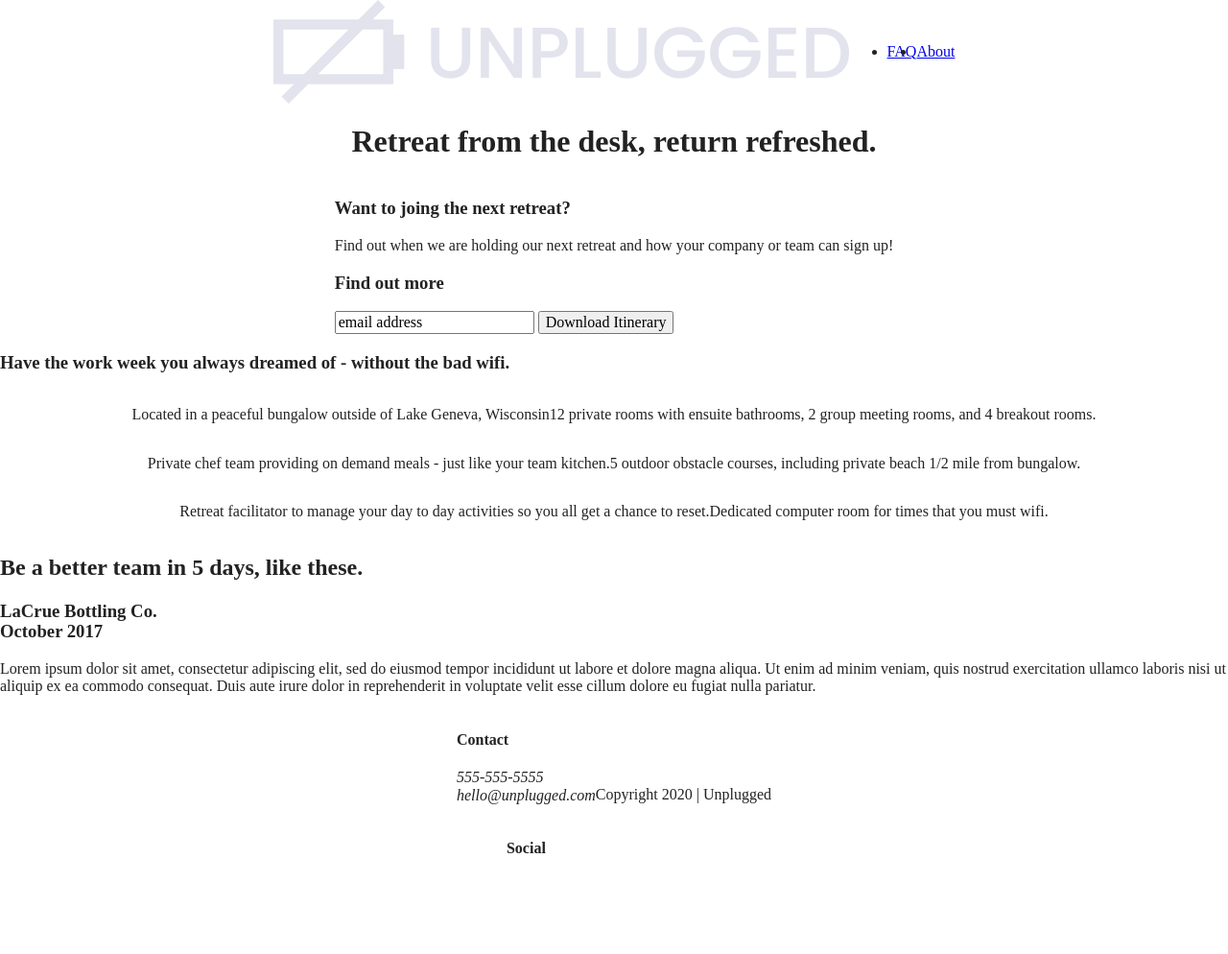
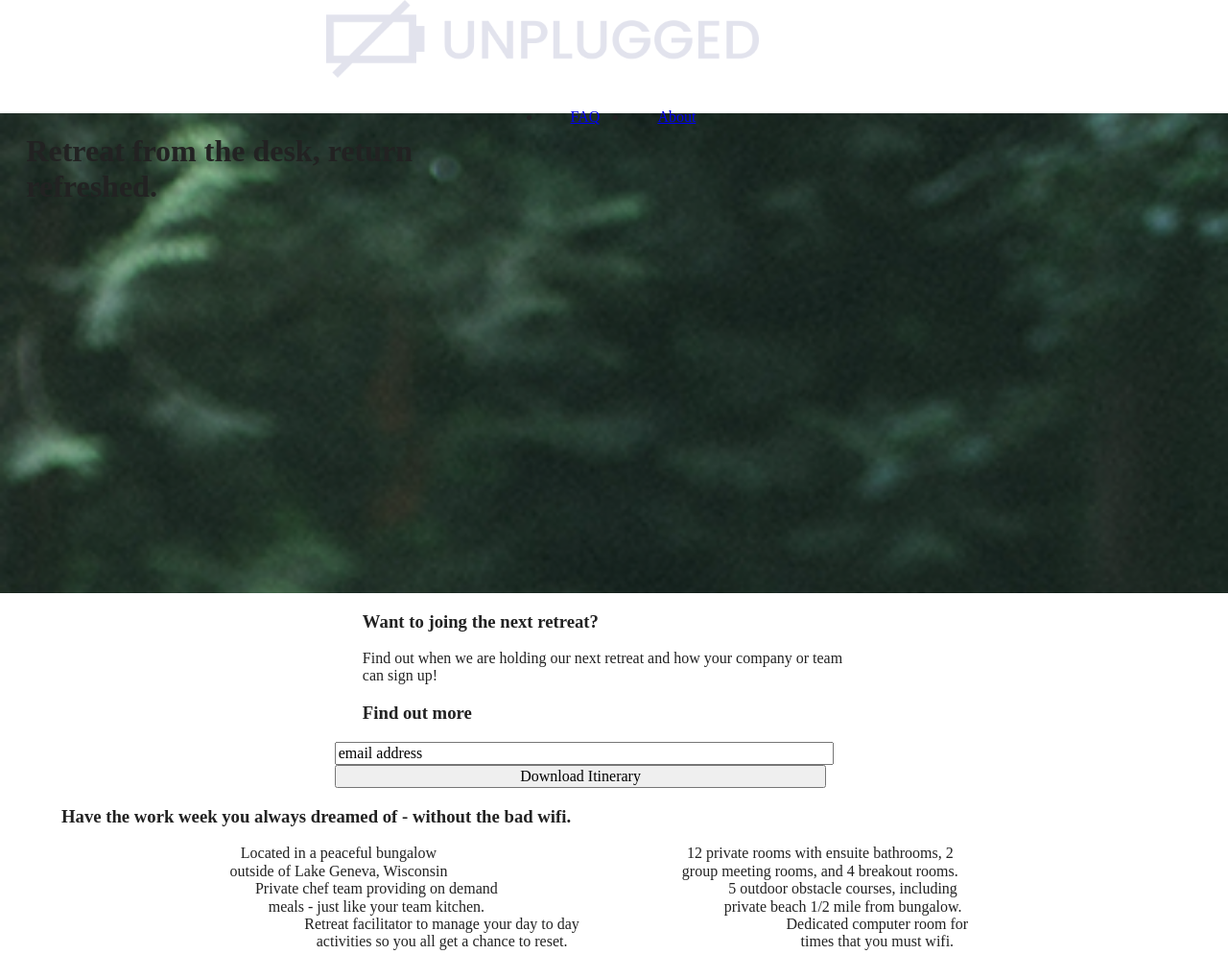
Before and after one commit to jcameron2486/unplugged-retreat, a website built with Parcel: page index.html in a window 1280 px wide. Shown: the top 994 px of the page at 96% size. Before the commit the page ends 915 px from the top, so only its background shows below. Built offline with nearby package versions, Linux system fonts and the light colour scheme.

Commit message:
Added percentage widths

```diff
--- a/css/main.css
+++ b/css/main.css
@@ -95,26 +95,32 @@ footer {
   justify-content: center;
   align-items: center;
   flex-flow: row wrap;
+  max-width: 100%;
 }
 
 h1 {
-
+  padding-left: 5%;
+  padding-right: 5%;
 }
 
 h2 {
-
+  padding-left: 5%;
+  padding-right: 5%;
 }
 
 h3 {
-
+  padding-left: 5%;
+  padding-right: 5%;
 }
 
 p {
-
+  padding-left: 5%;
+  padding-right: 5%;
 }
 
 address {
-
+  padding-left: 5%;
+  padding-right: 5%;
 }
 
 /* Header Styles */
@@ -128,10 +134,21 @@ header .content-wrapper {
   justify-content: center;
   align-items: center;
   flex-flow: row wrap;
+  width: 100%;
+  height: 64px;
+  margin: 0;
+}
+
+.content-wrapper img {
+  display: block;
+  max-width: 61%;
+  height: auto;
+  margin: auto 70px auto 70px;
 }
 
 header .header-divider {
-
+  width: 100%;
+  height: 2px;
 }
 
 header nav {
@@ -139,42 +156,66 @@ header nav {
   justify-content: space-around;
   align-items: center;
   flex-flow: row wrap;
+  width: 60%;
+  height: 52px;
 }
 
 header nav ul {
   display: flex;
   justify-content: center;
   align-items: center;
+  margin: 0 20% 0 20%;
 }
 
 header nav ul li {
-
+  padding: 30px;
 }
 
 /* Footer */
 
+footer .content-wrapper {
+  width: 55%;
+  margin: 50px 0;
+}
+
 .footer-content {
-
+  display: flex;
+  justify-content: center;
+  align-items: center;
+  flex-flow: row wrap;
+  width: 100%;
+  text-align: center;
 }
 
 footer .contact {
+  width: 100%;
+}
 
+footer p {
+  margin: 0;
+}
+
+.social {
+  display: flex;
+  justify-content: center;
+  align-items: center;
+  flex-flow: row wrap;
+  width: 100%;
+  text-align: center;
 }
 
 footer .social-icons {
   display: flex;
   justify-content: center;
   align-items: center;
-}
-
-footer .social {
-  display: flex;
-  justify-content: center;
-  align-items: center;
+  flex-flow: row;
+  margin: auto 10% auto 10%;
+  padding: 20px;
 }
 
 .copyright {
-
+  width: 100%;
+  text-align: center;
 }
 
 /* ---------------- Homepage ------------------ */
@@ -183,9 +224,14 @@ footer .social {
 
 .hero-area {
   display: flex;
-  justify-content: center;
-  align-items: center;
+  justify-content: flex-start;
+  align-items: flex-start;
   flex-flow: row wrap;
+  width: 100%;
+  height: 500px;
+  margin-top: 54px;
+  background-image: url(../img/jake-melara-30679-unsplash.png);
+  background-size: cover;
 }
 
 /* Newsletter and Itenerary */
@@ -206,7 +252,8 @@ aside {
 }
 
 input {
-
+  width: 88%;
+  margin: 4% 5% 4% 5%;
 }
 
 /* Features */
@@ -230,7 +277,14 @@ input {
 }
 
 .features-item-description {
+  width: 55%;
+  text-align: center;
+  padding-left: 22%;
+  padding-right: 22%;
+}
 
+.features p {
+  margin: 0;
 }
 
 /* Reviews */
```
Also changed, not shown: img/Logo.png (added), img/circle-button-3.png (added), img/jake-melara-30679-unsplash.png (added), img/omar-lopez-296944-unsplash.png (added), img/rawpixel-800820-unsplash.png (added).
